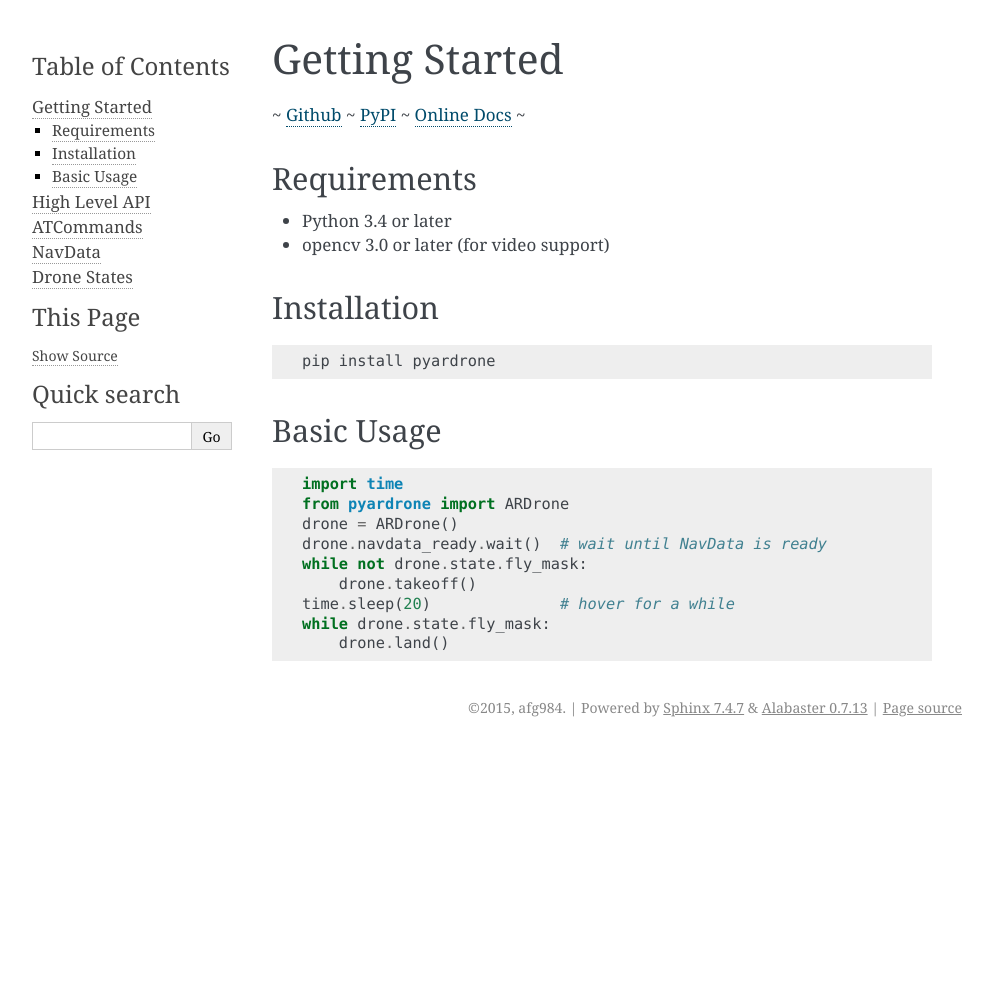
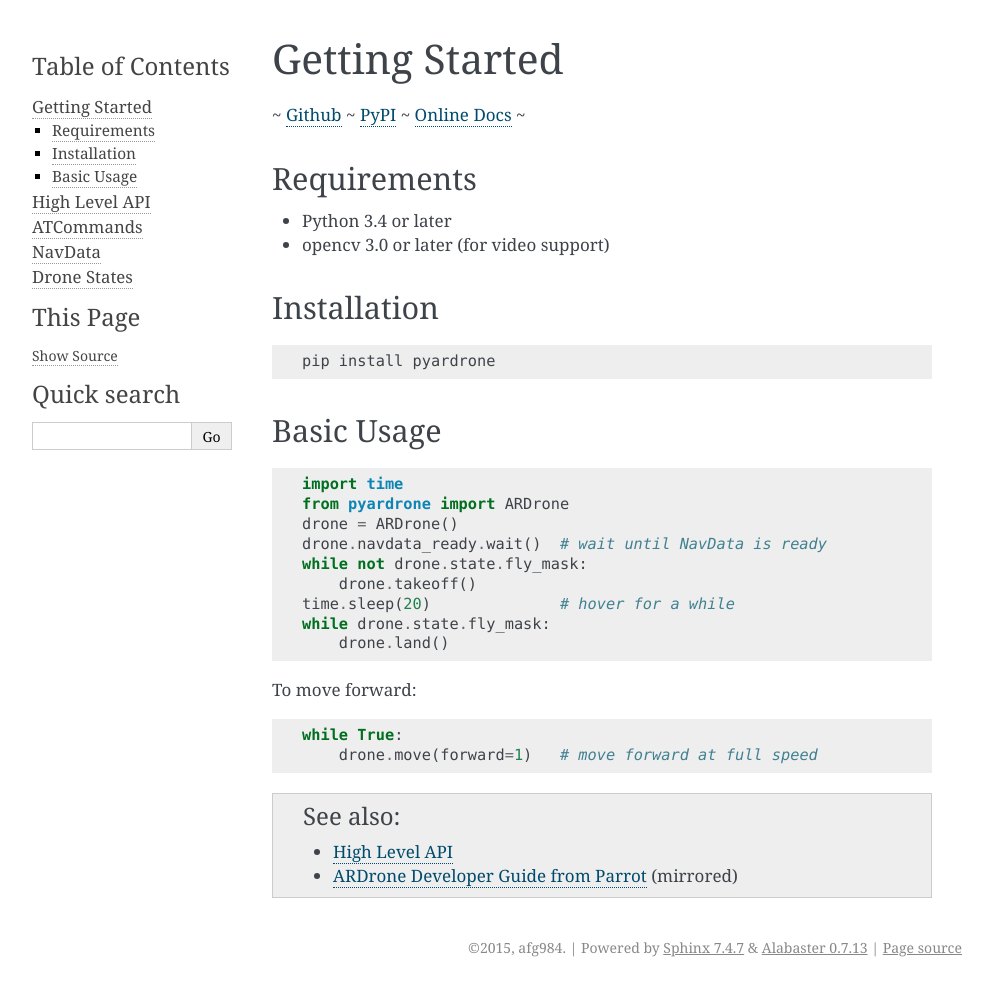
Before and after one commit to afq984/pyardrone, a Sphinx documentation site: the page built from docs/intro.rst, in a window 1280 px wide. Shown: the whole page, without its empty margins (148-1141 px from the left). Built offline with Sphinx 7.4.7, drawn with Linux system fonts in a browser that asks for light colours; before the commit the page ends 900 px from its top, so only the background shows below that.

```diff
--- a/docs/intro.rst
+++ b/docs/intro.rst
@@ -32,3 +32,18 @@ Basic Usage
     time.sleep(20)              # hover for a while
     while drone.state.fly_mask:
         drone.land()
+
+
+To move forward:
+
+.. code-block:: python3
+
+    while True:
+        drone.move(forward=1)   # move forward at full speed
+
+
+.. seealso::
+
+    *   :ref:`ardrone`
+    *   `ARDrone Developer Guide from Parrot
+        <https://github.com/afg984/pyardrone/raw/dev-resources/ARDrone_Developer_Guide.pdf>`_ (mirrored)
```
Also changed, not shown: docs/ardrone.rst (+10 -1 lines), docs/navdata.rst (+29 -3 lines), 2 other files.
